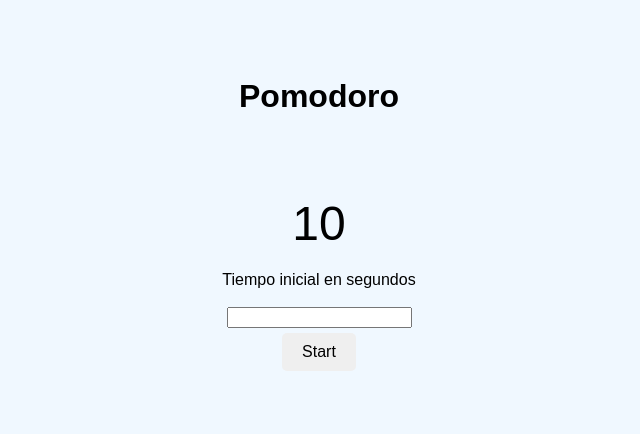
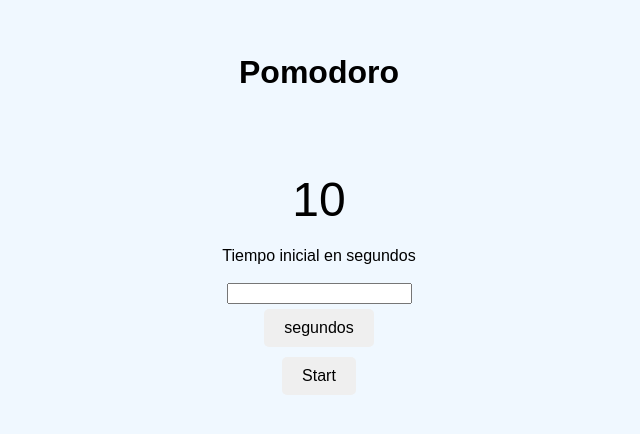
Before and after one commit to GreissyNV/es6, a plain HTML site: page DOM/ejercicio-temporadizador/app-01.html in a window 1280 px wide. Shown: the part 184-618 px from the top of the page, without its empty margins (321-961 px from the left). Drawn offline with Linux system fonts and the light colour scheme.

Commit message:
pomodoro

```diff
--- a/DOM/ejercicio-temporadizador/app-01.html
+++ b/DOM/ejercicio-temporadizador/app-01.html
@@ -43,15 +43,22 @@
     <!-- TODO texto de se acabó el tiempo -->
     <div id="timer" class="timer"></div>
     <label for="init-time-input">Tiempo inicial en segundos</label><br />
-    <input id="init-time-input" type="text" />
-    <button id="btn-start">Start</button>
+    <input id="init-time-input" type="number" />
+    <button id="btn-set-time">segundos</button>
+    <button id="btn-start" class="btn-start">Start</button>
 
     <script>
-      const display = document.querySelector("#timer");
-      const btnStart = document.querySelector("#btn-start");
-      const endTimeMsg = document.querySelector("#end-time-msg");
+      const display = document.querySelector("#timer"); //Zona donde se ve el numero
+      const btnStart = document.querySelector("#btn-start"); //Boton de start
+      const endTimeMsg = document.querySelector("#end-time-msg"); //Zona donde mostrara el mensaje final
+      const btnsetTime = document.querySelector("#btn-set-time"); //Boton que establece los segundos
+      const initTimeInput = document.querySelector("#init-time-input"); //Input del que leemos los segundos del usuario
 
-      let seconds = 10; //TODO leer este valor desde un input
+      let seconds = 10; //Valor de los segundos por defecto a 10
+      btnsetTime.addEventListener("click", () => {
+        seconds = initTimeInput.value;
+        updateDisplay(); //Refrescar el display
+      });
 
       btnStart.addEventListener("click", function () {
         console.log("Start counter");
```
